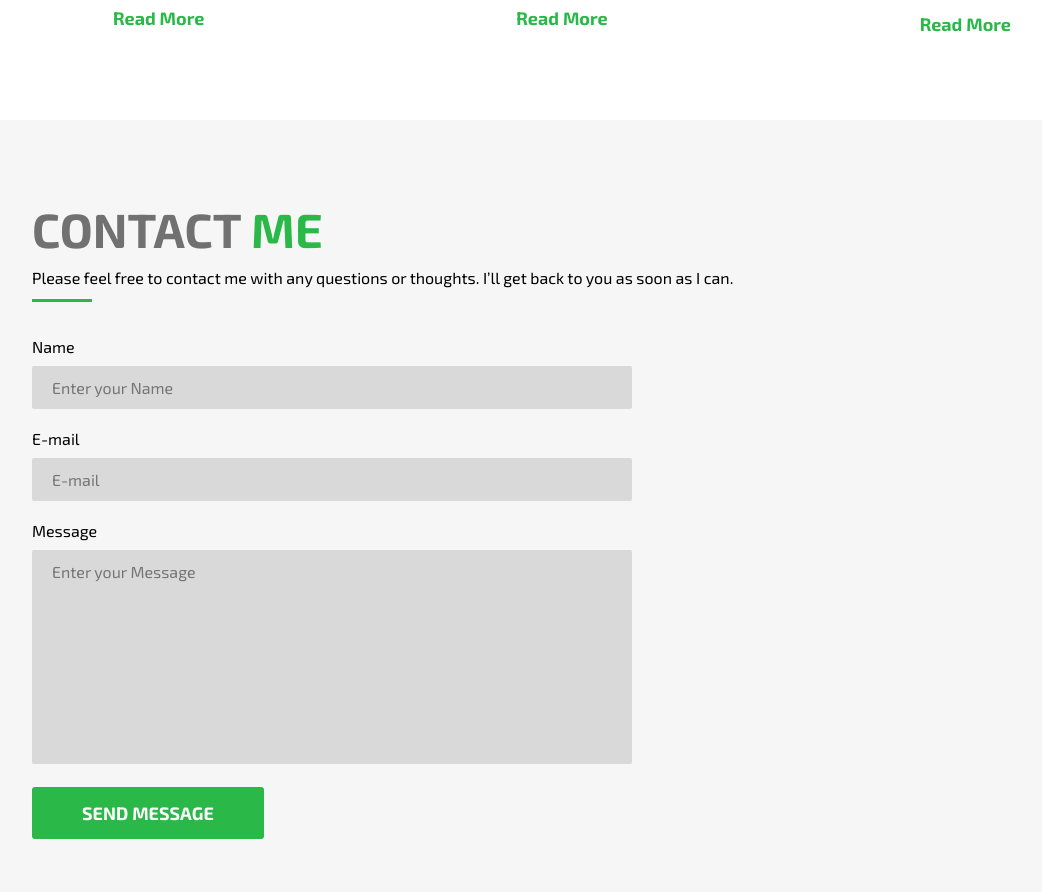
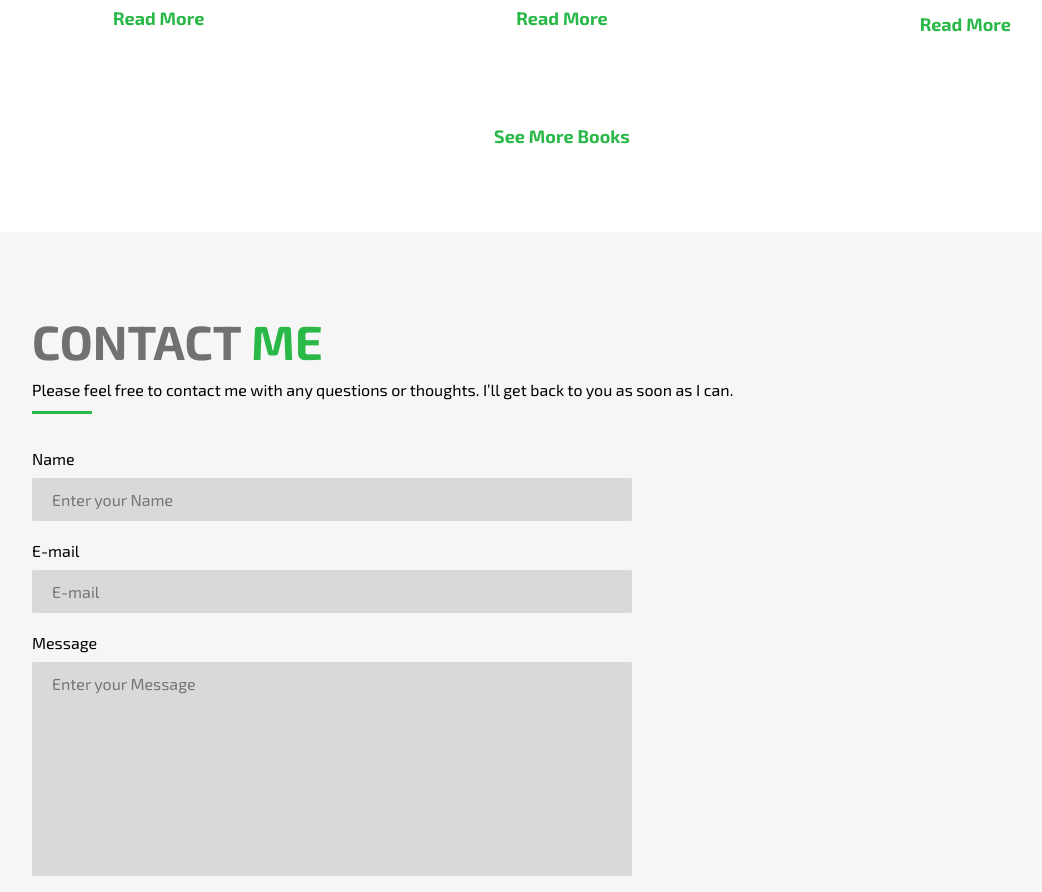
Before and after one commit to johncarlofstackdev/gordon-bostic, a Next.js app: page /about-the-books in a window 1280 px wide. Shown: the part 1352-2244 px from the top of the page, without its empty margins (78-1120 px from the left). Built offline with nearby package versions, Linux system fonts and the light colour scheme.

Commit message:
Fix Deployment Issues 5

```diff
--- a/src/app/about-the-books/page.tsx
+++ b/src/app/about-the-books/page.tsx
@@ -37,6 +37,9 @@ const About: React.FC = () => {
           </div>
         )}
       </section>
+      <div className={Styles.seemore}>
+          <a href="https://www.amazon.com/stores/Gordon-Bostic/author/B09FRZNW9T?ref=ap_rdr&store_ref=ap_rdr&isDramIntegrated=true&shoppingPortalEnabled=true" target="_blank">See More Books</a>
+      </div>
     </div>
   );
 };
--- a/src/app/book/[slug]/content.tsx
+++ b/src/app/book/[slug]/content.tsx
@@ -2,6 +2,7 @@
 import React from "react";
 import { usePathname, useRouter } from "next/navigation"; // Assuming this is a valid import
 import BookData from "@/cms/books.json";
+import Image from "next/image";
 
 interface Book {
     reference: string;
@@ -31,7 +32,7 @@ const Content: React.FC<BookProps> = ({ css }) => {
 
     return (
         <section className={css.content}>
-            <img src={data?.second_path} alt={data?.title} />
+            <Image src={data?.second_path} alt={data?.title} width={600} height={500} />
             <h1>{data?.title}</h1>
             <span className={css.divider}></span>
             <p className={css.status}>{data?.available ? "- Available -" : "- Not Available -"}</p>
--- a/src/components/home/aboutTheAuthor.tsx
+++ b/src/components/home/aboutTheAuthor.tsx
@@ -18,9 +18,12 @@ const AboutTheAuthor: React.FC<AboutTheAuthorProps> = ({ css }) => {
                 <h3>About the Author</h3>
                 <h1>Gordon <span>Bostic</span></h1>
                 <div className={css["author-image"]}>
-                    <img
+                    <Image
                         src="/images/Author-Picture.png"
                         alt="Author Profile"
+                        width="300"
+                        height="345"
+                        priority={true}
                     />
                 </div>
                 <div className={css["author-descrip"]}>
--- a/src/components/navigation/tabs.tsx
+++ b/src/components/navigation/tabs.tsx
@@ -25,7 +25,7 @@ const Tabs: React.FC = () => {
         if (!checkMobileView && isNavigationVisible) {
             hideNavigation();
         }
-    }, [windowSize, isNavigationVisible]);
+    }, [windowSize, isNavigationVisible, checkMobileView]);
 
     const scrollToSection = (id: any) => {
         const element = document.getElementById(id);
--- a/src/styles/book.module.css
+++ b/src/styles/book.module.css
@@ -23,7 +23,7 @@
 }
 
 .content img{
-    width: 300px;
+    width: 320px;
     float: left;
     margin: 50px;
     margin-left: unset !important;
--- a/src/styles/books.module.css
+++ b/src/styles/books.module.css
@@ -72,6 +72,21 @@
     color: var(---primary);
 }
 
+.seemore{
+    margin-top: 60px;
+    text-align: center;
+}
+
+.seemore a{
+    display: inline-block;
+    width: 250px;
+    text-decoration: none;
+    padding: 15px;
+    font-weight: bold;
+    font-size: 18px;
+    color: var(---primary);
+}
+
 @media only screen and (max-width: 933px) {
     .list {
         flex-wrap: wrap;
```
Also changed, not shown: src/components/home/featuredBook.tsx (+14 -4 lines), src/components/home/listOfBook.tsx (+0 -9 lines), src/styles/home.module.css (+21 -12 lines), .eslintrc.json.
